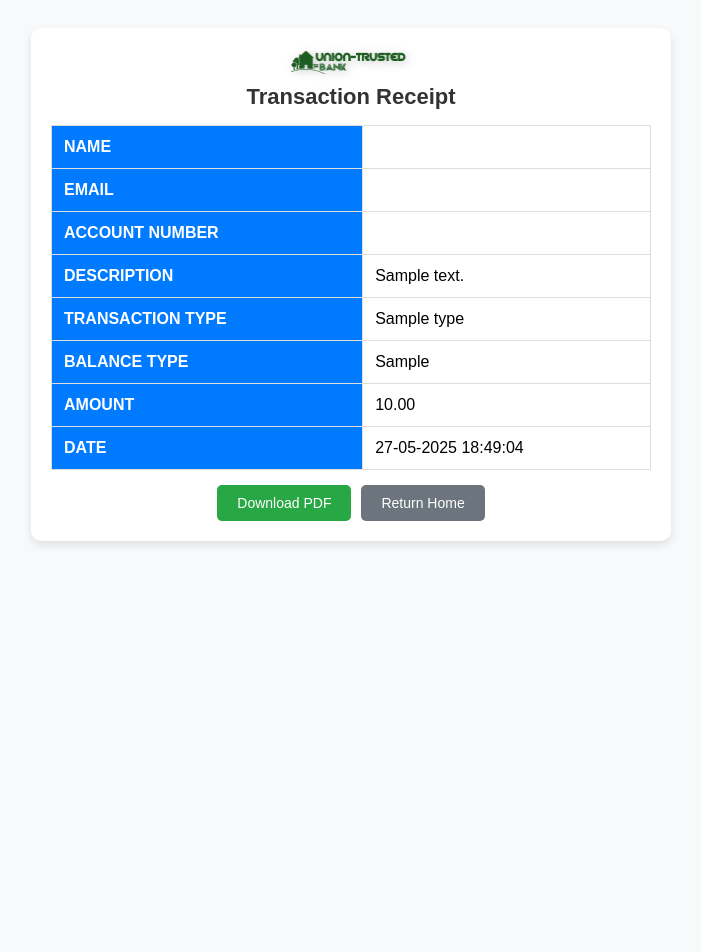
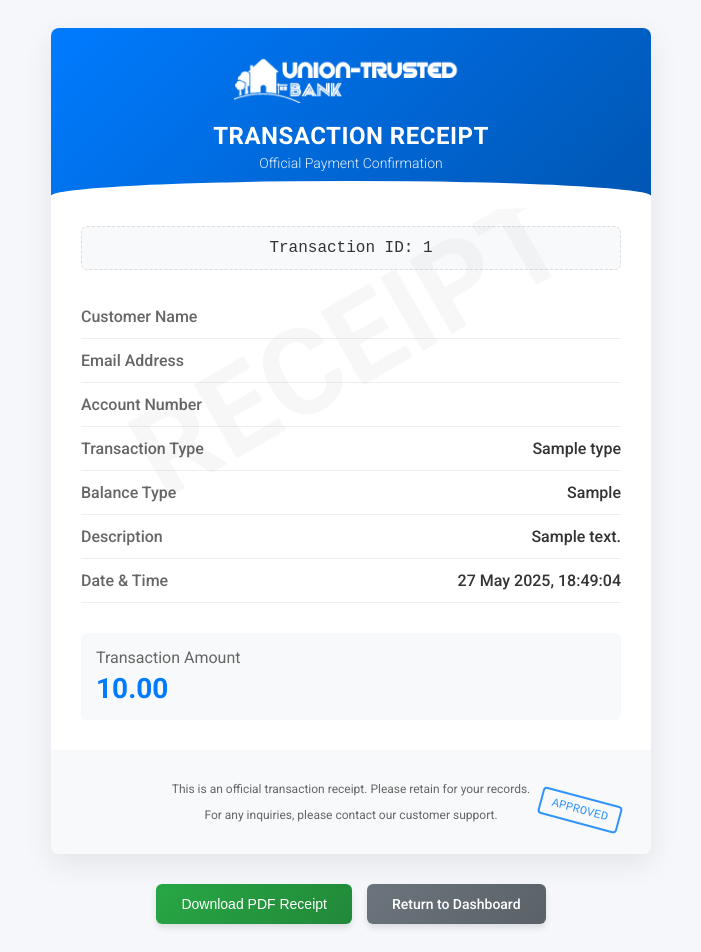
Before and after one commit to Eddyblues13/uniontb, a Laravel app: template resources/views/admin/receipt.blade.php in a window 1280 px wide. Shown: the whole page, without its empty margins (289-990 px from the left). Before the commit the page ends 545 px from the top, so only its background shows below. Run offline with Laravel 12, Linux system fonts and the light colour scheme; the template is opened without the code that fills it: most values are stand-ins (such as "Sample title", 1, 10 or a date in 2020); some libraries are stand-ins or nearby versions.

Commit message:
new changes

```diff
--- a/resources/views/admin/receipt.blade.php
+++ b/resources/views/admin/receipt.blade.php
@@ -7,148 +7,290 @@
     <title>Transaction Receipt</title>
     <script src="https://cdnjs.cloudflare.com/ajax/libs/html2pdf.js/0.9.2/html2pdf.bundle.min.js"></script>
     <style>
+        @import url('https://fonts.googleapis.com/css2?family=Roboto:wght@300;400;500;700&display=swap');
+
         body {
-            font-family: Arial, sans-serif;
-            text-align: center;
-            background-color: #f8f9fa;
+            font-family: 'Roboto', sans-serif;
+            background-color: #f5f7fa;
             padding: 20px;
+            color: #333;
         }
 
         .receipt-container {
             max-width: 600px;
-            background: #fff;
-            padding: 20px;
-            border-radius: 10px;
-            box-shadow: 0 4px 8px rgba(0, 0, 0, 0.1);
-            margin: auto;
+            background: #ffffff;
+            margin: 0 auto;
+            border-radius: 8px;
+            box-shadow: 0 10px 30px rgba(0, 0, 0, 0.08);
+            overflow: hidden;
+            position: relative;
+        }
+
+        .receipt-header {
+            background: linear-gradient(135deg, #007BFF 0%, #0056b3 100%);
+            padding: 25px;
+            color: white;
+            text-align: center;
+            position: relative;
+        }
+
+        .receipt-header::after {
+            content: '';
+            position: absolute;
+            bottom: -15px;
+            left: 0;
+            right: 0;
+            height: 30px;
+            background: white;
+            clip-path: ellipse(50% 50% at 50% 50%);
         }
 
         .logo {
-            width: 120px;
-            display: block;
-            margin: 0 auto 10px;
-            filter: drop-shadow(2px 2px 5px rgba(0, 0, 0, 0.2));
+            height: 50px;
+            margin-bottom: 15px;
+            filter: brightness(0) invert(1);
         }
 
         .title {
-            font-size: 22px;
-            font-weight: bold;
-            color: #333;
-            margin-bottom: 15px;
+            font-size: 24px;
+            font-weight: 700;
+            margin-bottom: 5px;
+            letter-spacing: 0.5px;
         }
 
-        table {
-            width: 100%;
-            border-collapse: collapse;
-            margin-bottom: 15px;
+        .subtitle {
+            font-size: 14px;
+            opacity: 0.9;
+            font-weight: 300;
         }
 
-        th,
-        td {
-            padding: 12px;
-            border: 1px solid #ddd;
-            text-align: left;
+        .receipt-body {
+            padding: 30px;
         }
 
-        th {
-            background: #007BFF;
-            color: white;
-            text-transform: uppercase;
+        .transaction-id {
+            background: #f8f9fa;
+            padding: 12px;
+            border-radius: 6px;
+            text-align: center;
+            margin-bottom: 25px;
+            font-family: 'Courier New', monospace;
+            font-weight: 500;
+            border: 1px dashed #ddd;
+        }
+
+        .transaction-details {
+            margin-bottom: 30px;
+        }
+
+        .detail-row {
+            display: flex;
+            justify-content: space-between;
+            padding: 12px 0;
+            border-bottom: 1px solid #eee;
+        }
+
+        .detail-label {
+            font-weight: 500;
+            color: #666;
+            flex: 1;
+        }
+
+        .detail-value {
+            flex: 1;
+            text-align: right;
+            font-weight: 500;
+        }
+
+        .amount-row {
+            background: #f8f9fa;
+            padding: 15px;
+            border-radius: 6px;
+            margin-top: 20px;
+        }
+
+        .amount-label {
+            font-size: 16px;
+            color: #666;
+        }
+
+        .amount-value {
+            font-size: 28px;
+            font-weight: 700;
+            color: #007BFF;
+            margin-top: 5px;
+        }
+
+        .receipt-footer {
+            text-align: center;
+            padding: 20px;
+            background: #f8f9fa;
+            font-size: 12px;
+            color: #666;
+        }
+
+        .watermark {
+            position: absolute;
+            opacity: 0.03;
+            font-size: 120px;
+            font-weight: 700;
+            transform: rotate(-30deg);
+            top: 30%;
+            left: 10%;
+            z-index: 0;
+            pointer-events: none;
+            user-select: none;
         }
 
         .button-container {
             display: flex;
             justify-content: center;
-            gap: 10px;
+            gap: 15px;
+            margin-top: 30px;
+            flex-wrap: wrap;
         }
 
         .btn {
-            background: #28a745;
+            background: linear-gradient(135deg, #28a745 0%, #218838 100%);
             color: white;
-            padding: 10px 20px;
+            padding: 12px 25px;
             border: none;
             cursor: pointer;
             font-size: 14px;
-            border-radius: 5px;
+            border-radius: 6px;
             text-decoration: none;
             display: inline-block;
+            font-weight: 500;
+            box-shadow: 0 4px 6px rgba(0, 0, 0, 0.1);
+            transition: all 0.3s ease;
         }
 
         .btn:hover {
-            background: #218838;
+            transform: translateY(-2px);
+            box-shadow: 0 6px 10px rgba(0, 0, 0, 0.15);
         }
 
         .btn-secondary {
-            background: #6c757d;
+            background: linear-gradient(135deg, #6c757d 0%, #5a6268 100%);
         }
 
-        .btn-secondary:hover {
-            background: #5a6268;
+        .stamp {
+            position: absolute;
+            right: 30px;
+            bottom: 30px;
+            opacity: 0.8;
+            font-family: 'Courier New', monospace;
+            font-size: 12px;
+            transform: rotate(15deg);
+            color: #007BFF;
+            border: 2px solid #007BFF;
+            padding: 5px 10px;
+            border-radius: 4px;
+        }
+
+        @media print {
+            .button-container {
+                display: none;
+            }
+
+            body {
+                background: none;
+                padding: 0;
+            }
         }
     </style>
 </head>
 
 <body>
+    <div class="receipt-container" id="receipt">
+        <div class="watermark">RECEIPT</div>
 
-    <div class="receipt-container" id="receipt">
-        <img src="{{ asset('uploads/logo.png') }}" class="logo" alt="Company Logo">
-        <div class="title">Transaction Receipt</div>
+        <div class="receipt-header">
+            <img src="{{ asset('uploads/logo.png') }}" class="logo" alt="Company Logo">
+            <div class="title">TRANSACTION RECEIPT</div>
+            <div class="subtitle">Official Payment Confirmation</div>
+        </div>
 
-        <table>
-            <tr>
-                <th>Name</th>
-                <td>{{ $user->name }}</td>
-            </tr>
+        <div class="receipt-body">
+            <div class="transaction-id">
+                Transaction ID: {{ $transactionId }}
+            </div>
 
-            <tr>
-                <th>Email</th>
-                <td>{{ $user->email }}</td>
-            </tr>
-            <tr>
-                <th>Account Number</th>
-                <td>{{ $user->account_number }}</td>
-            </tr>
-            <tr>
-                <th>Description</th>
-                <td>{{ $description }}</td>
-            </tr>
-            <tr>
-                <th>Transaction Type</th>
-                <td>{{ $type }}</td>
-            </tr>
-            <tr>
-                <th>Balance Type</th>
-                <td>{{ $balanceType }}</td>
-            </tr>
-            <tr>
-                <th>Amount</th>
-                <td>{{ $user->currency }}{{ number_format($amount, 2) }}</td>
-            </tr>
-            <tr>
-                <th>Date</th>
-                <td>{{ now()->format('d-m-Y H:i:s') }}</td>
-            </tr>
-        </table>
+            <div class="transaction-details">
+                <div class="detail-row">
+                    <span class="detail-label">Customer Name</span>
+                    <span class="detail-value">{{ $user->name }}</span>
+                </div>
+                <div class="detail-row">
+                    <span class="detail-label">Email Address</span>
+                    <span class="detail-value">{{ $user->email }}</span>
+                </div>
+                <div class="detail-row">
+                    <span class="detail-label">Account Number</span>
+                    <span class="detail-value">{{ $user->account_number }}</span>
+                </div>
+                <div class="detail-row">
+                    <span class="detail-label">Transaction Type</span>
+                    <span class="detail-value">{{ $type }}</span>
+                </div>
+                <div class="detail-row">
+                    <span class="detail-label">Balance Type</span>
+                    <span class="detail-value">{{ $balanceType }}</span>
+                </div>
+                <div class="detail-row">
+                    <span class="detail-label">Description</span>
+                    <span class="detail-value">{{ $description }}</span>
+                </div>
+                <div class="detail-row">
+                    <span class="detail-label">Date & Time</span>
+                    <span class="detail-value">{{ now()->format('d M Y, H:i:s') }}</span>
+                </div>
+            </div>
 
-        <div class="button-container">
-            <button class="btn" onclick="downloadPDF()">Download PDF</button>
-            <a href="{{ route('home') }}" class="btn btn-secondary">Return Home</a>
+            <div class="amount-row">
+                <div class="amount-label">Transaction Amount</div>
+                <div class="amount-value">{{ $user->currency }}{{ number_format($amount, 2) }}</div>
+            </div>
+
+            <div class="stamp">APPROVED</div>
         </div>
+
+        <div class="receipt-footer">
+            <p>This is an official transaction receipt. Please retain for your records.</p>
+            <p>For any inquiries, please contact our customer support.</p>
+        </div>
+    </div>
+
+    <div class="button-container">
+        <button class="btn" onclick="downloadPDF()">Download PDF Receipt</button>
+        <a href="{{ route('home') }}" class="btn btn-secondary">Return to Dashboard</a>
     </div>
 
     <script>
         function downloadPDF() {
             const element = document.getElementById('receipt');
-            html2pdf(element, {
+            const opt = {
                 margin: 10,
-                filename: 'Transaction_Receipt.pdf',
+                filename: 'Transaction_Receipt_{{ $transactionId }}.pdf',
                 image: { type: 'jpeg', quality: 0.98 },
-                html2canvas: { scale: 2 },
-                jsPDF: { unit: 'mm', format: 'a4', orientation: 'portrait' }
-            });
+                html2canvas: {
+                    scale: 2,
+                    logging: true,
+                    useCORS: true,
+                    letterRendering: true
+                },
+                jsPDF: {
+                    unit: 'mm',
+                    format: 'a4',
+                    orientation: 'portrait',
+                    compress: true
+                }
+            };
+
+            // Generate PDF
+            html2pdf().set(opt).from(element).save();
         }
     </script>
-
 </body>
 
 </html>
```
